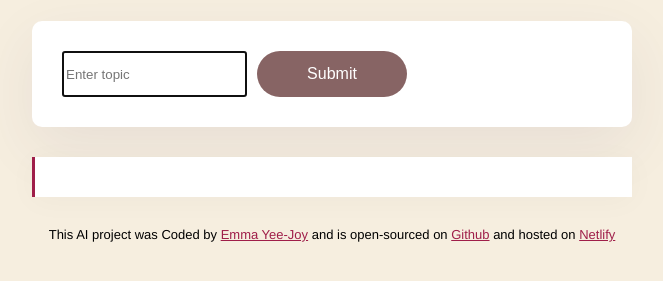
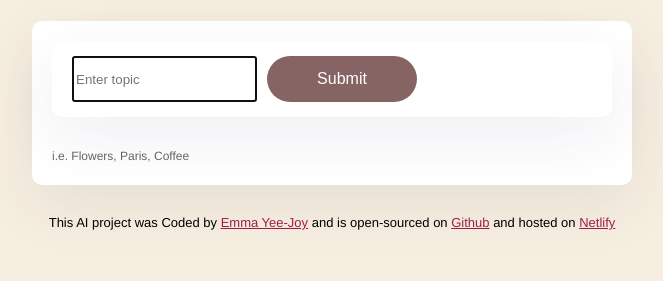
Before and after one commit to eyeej/AI-Poems, a plain HTML site: page index.html in a window 1280 px wide. Shown: the part 177-458 px from the top of the page, without its empty margins (308-971 px from the left). Drawn offline with nearby package versions, Linux system fonts and the light colour scheme.

Commit message:
html and css changes

```diff
--- a/index.html
+++ b/index.html
@@ -12,10 +12,14 @@
 <div class="container">
 <h1>AI French Poem Generator</h1>
 <main>
+<div class="form-container">
 <form id="poem-generator">
 <input type="text" placeholder="Enter topic" class="intructions" id="user-instructions" autofocus require autocomplete="off"/>
-<input type="submit" class="submit-button"></form>
-  <div class="poem" id="poem"></div>
+<input type="submit" class="submit-button">
+</form>
+<div class="hint">i.e. Flowers, Paris, Coffee</div>
+  <div class="poem hidden" id="poem"></div>
+</div>
 </main>
 <footer>This AI project was Coded by <a href="https://github.com/eyeej" target="blank_">Emma Yee-Joy</a> and is open-sourced on
  <a href="https://github.com/eyeej/AI-Poems" target="_blank">Github</a> and hosted on
--- a/src/style.css
+++ b/src/style.css
@@ -15,18 +15,28 @@ h1 {
   line-height: 1.5;
 }
 
-form {
-  padding: 30px;
+.form-container {
+  padding: 20px;
   background-color: white;
   box-shadow: 0px 20px 60px rgba(65, 50, 100, 0.08);
   border-radius: 10px;
+  margin-bottom: 30px;
+}
+
+form {
   display: flex;
-  margin-bottom: 30px;
 }
 
 .container {
   margin: 120px auto;
   max-width: 600px;
+}
+
+.hint {
+  line-height: 1.5;
+  margin-top: 5px;
+  opacity: 0.6;
+  font-size: 12px;
 }
 
 .submit-button {
@@ -54,7 +64,7 @@ h1 {
 }
 
 form {
-  padding: 30px;
+  padding: 15px 20px;
   background-color: white;
   box-shadow: 0px 20px 60px rgba(65, 50, 100, 0.08);
   border-radius: 10px;
@@ -81,6 +91,10 @@ form {
   box-shadow: 0px 4px 30px 0px rgba(39, 33, 66, 0.03);
 }
 
+.hidden {
+  display: none;
+}
+
 footer {
   text-align: center;
   font-size: 13px;
```
